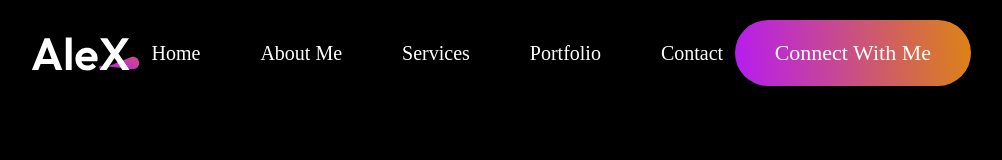
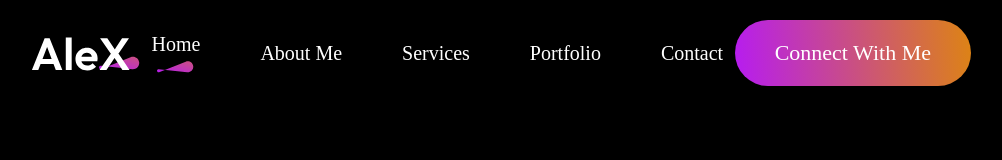
Before and after one commit to bilal-1235/react, a React (Vite) app in the folder portfolio-project/: page / in a window 1280 px wide. Shown: the top 160 px of the page, without its empty margins (139-1141 px from the left). Built offline with nearby package versions, Linux system fonts and the light colour scheme.

Commit message:
menu  function complete

```diff
--- a/portfolio-project/src/Component/About/About.jsx
+++ b/portfolio-project/src/Component/About/About.jsx
@@ -5,7 +5,7 @@
 
 const  About = () => {
   return (
-    <div className='about'>
+    <div id='about' className='about'>
         <div className="about-title">
             <h1>About me</h1>
             <img src={theme_pattern} alt="" />
--- a/portfolio-project/src/Component/Contact/Contact.jsx
+++ b/portfolio-project/src/Component/Contact/Contact.jsx
@@ -6,7 +6,7 @@
 import call_icon from '../../assets/call_icon.svg'
 const Contact = () => {
   return (
-    <div  className='contact'>
+    <div id='contact'  className='contact'>
         <div className="contact-title"><h1>Get in Touch</h1>
          <img src={theme_pattern} alt="" />
          </div>
--- a/portfolio-project/src/Component/Footer/Footer.css
+++ b/portfolio-project/src/Component/Footer/Footer.css
@@ -55,5 +55,5 @@
 }
 .footer-subscribe:hover{
     transform: scale(1.1);
-    transition: 0.03;
+    transition: 0.3s;
 }
--- a/portfolio-project/src/Component/MyWork/Mywork.jsx
+++ b/portfolio-project/src/Component/MyWork/Mywork.jsx
@@ -8,7 +8,7 @@
 
  const Mywork = () => {
   return (
-    <div  className='mywork'>
+    <div  id='work' className='mywork'>
     <div className="mywork-title">
         <h1>My latest work</h1>
         <img src={theme_pattern} alt="" />
--- a/portfolio-project/src/Component/Navbar/Navbar.css
+++ b/portfolio-project/src/Component/Navbar/Navbar.css
@@ -28,3 +28,17 @@
     transition: 0.5s;
 
 }
+.nav-menu li {
+    display: flex;
+    flex-direction: column;
+    gap: 5px;
+    cursor: pointer;
+}
+.nav-menu li img {
+    display: flex;
+    margin: auto;
+}
+.anchor-link {
+    text-decoration: none;
+    color: white;
+}
--- a/portfolio-project/src/Component/Navbar/Navbar.jsx
+++ b/portfolio-project/src/Component/Navbar/Navbar.jsx
@@ -1,18 +1,23 @@
-import React from 'react'
+import React, { useState } from 'react'
 import './Navbar.css'
 import logo from '../../assets/logo.svg'
+import underline from '../../assets/nav_underline.svg'
+import AnchorLink from 'react-anchor-link-smooth-scroll'
 
 
 const Navbar = () => {
+    const [menu,setMenu] = useState ("home");
+
 return (
+
     <div className='navbar'>
         < img  src= {logo} alt=""/>
         <ul className="nav-menu">
-        <li>Home</li>
-        <li>About Me</li>
-        <li>Services</li>
-        <li>Portfolio</li>
-        <li>Contact</li>
+        <li> <AnchorLink className = 'anchor-link' offset={50} href = '#home'> <p onClick ={()=> setMenu("home")}>Home</p></AnchorLink> {menu === "home" ? <img src= {underline} alt="" /> : <></> }</li>
+        <li> <AnchorLink  className='anchor-link' offset={50} href = '#about'>  <p onClick={()=> setMenu("about")}>About Me</p></AnchorLink>{menu === "about" ? <img src= {underline} alt="" /> : <></> }</li>
+        <li> <AnchorLink className='anchor-link' offset={50} href = '#services'>  <p onClick={()=> setMenu("services")}>Services</p></AnchorLink>{menu === "services" ? <img src= {underline} alt="" /> : <></> }</li>
+        <li> <AnchorLink className='anchor-link' offset={50} href = '#work'>   <p onClick={()=> setMenu("work")} >Portfolio</p></AnchorLink>{menu === "work" ? <img src= {underline} alt="" /> : <></> }</li>
+        <li> <AnchorLink className='anchor-link' offset={50} href = '#contact'>  <p onClick={()=> setMenu("contact")} >Contact</p></AnchorLink>{menu === "contact" ? <img src= {underline} alt="" /> : <></> }</li>
     </ul>
     <div className="nav-connect"> Connect With Me</div>
           </div>
--- a/portfolio-project/src/Component/Services/Services.jsx
+++ b/portfolio-project/src/Component/Services/Services.jsx
@@ -5,7 +5,7 @@
 import arrow_icon from '../../assets/arrow_icon.svg'
 const Services =() => {
   return (
-    <div className='services'>
+    <div id = "services" className='services'>
     <div className="services-title"><h1>My Services</h1>
     <img src={theme_pattern} alt="" />
     </div>
```
